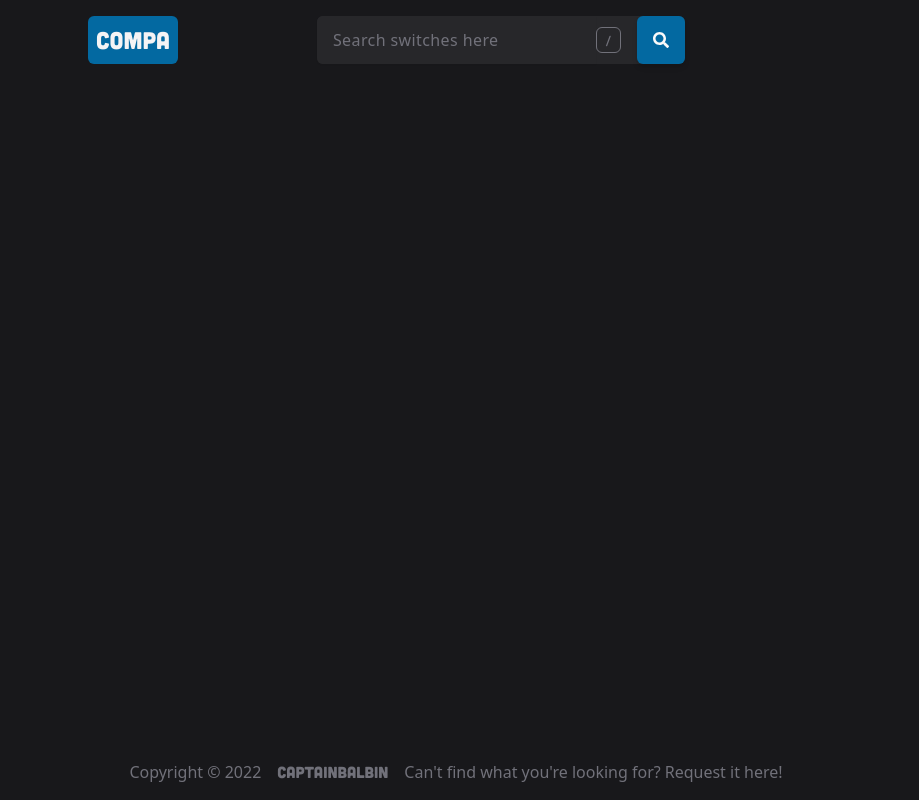
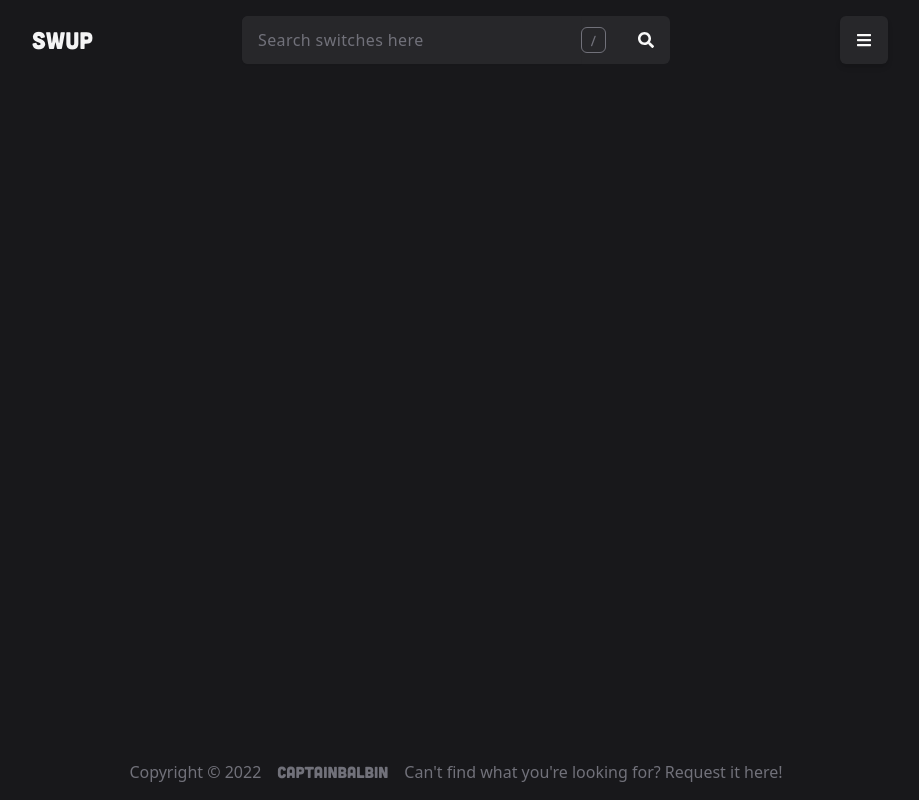
Before and after one commit to captainbalbin/compal, a Next.js app: page /search in a window 1280 px wide. Shown: the whole page, without its empty margins (184-1103 px from the left). Built offline with nearby package versions, Linux system fonts and the light colour scheme.

Commit message:
Fix layour and update alt header

```diff
--- a/src/components/ExploreSection.js
+++ b/src/components/ExploreSection.js
@@ -1,9 +1,5 @@
 const ExploreSection = () => {
-  return (
-    <div layoutId="explore" className="bg-blue-500">
-      hello
-    </div>
-  )
+  return <div className="bg-blue-500">hello</div>
 }
 
 export default ExploreSection
--- a/src/components/Header.js
+++ b/src/components/Header.js
@@ -9,14 +9,11 @@ const Header = () => {
     <div className="w-full flex justify-center bg-zinc-900">
       <Link href="/" passHref>
         <div
-          layoutId="logo"
-          initial={{ scale: 0.8, opacity: 0 }}
-          animate={{ scale: 1, opacity: 1 }}
-          className={`flex place-items-center bg-sky-700 text-zinc-100 font-footer rounded-md  hover:cursor-pointer mt-4 ${
+          className={`flex place-items-center text-zinc-100 font-footer rounded-md  hover:cursor-pointer mt-4 ${
             breakpointSm ? 'text-2xl p-2' : 'text-4xl p-4'
           }`}
         >
-          <h1>COMPA</h1>
+          <h1>Switchup</h1>
         </div>
       </Link>
     </div>
--- a/src/components/HeaderAlt.js
+++ b/src/components/HeaderAlt.js
@@ -1,27 +1,34 @@
 import Link from 'next/link'
 import { useMediaQuery } from '../hooks/useMediaQuery'
 import { breakpoints } from '../utils/constants'
+import MenuButton from './MenuButton'
 import SearchBar from './SearchBar'
-import SearchButton from './SearchButton'
 
 const HeaderAlt = () => {
-  const breakpointLg = useMediaQuery(breakpoints.large)
-  const breakpointSm = useMediaQuery(breakpoints.small)
+  const breakpointMd = useMediaQuery(breakpoints.medium)
 
   return (
-    <div className="w-full p-4 flex justify-between place-items-center">
+    <div
+      className={`w-full gap-2 grid ${
+        breakpointMd
+          ? 'grid-rows-1 grid-flow-row place-items-center'
+          : 'grid-cols-4 grid-flow-col p-4'
+      }`}
+    >
       <Link href="/" passHref>
-        <div
-          layoutId="logo"
-          className="flex place-items-center bg-sky-700 text-zinc-100 font-footer rounded-md p-2 hover:cursor-pointer"
-        >
-          <h1 className="text-2xl">COMPA</h1>
+        <div className="flex place-items-center text-zinc-100 font-footer rounded-md p-2 hover:cursor-pointer">
+          <h1 className="text-2xl">Swup</h1>
         </div>
       </Link>
-      <div className={breakpointLg ? 'w-96' : 'w-1/2'}>
-        {breakpointSm ? <SearchButton /> : <SearchBar />}
+      <div className={`${breakpointMd ? 'w-full flex gap-2' : 'col-span-2'}`}>
+        <SearchBar />
+        {breakpointMd && <MenuButton />}
       </div>
-      <div />
+      {!breakpointMd && (
+        <div className="col-span-1 flex place-content-end">
+          <MenuButton />
+        </div>
+      )}
     </div>
   )
 }
--- /dev/null
+++ b/src/components/MenuButton.js
@@ -0,0 +1,14 @@
+import { FaBars } from 'react-icons/fa'
+
+const MenuButton = () => {
+  return (
+    <button
+      className="bg-zinc-800 text-zinc-50 h-12 justify-center pl-4 pr-4 rounded-md shadow-md hover:bg-sky-700 focus:outline-none focus:bg-sky-600"
+      type="submit"
+    >
+      <FaBars size="16" />
+    </button>
+  )
+}
+
+export default MenuButton
--- a/src/components/PageWrapper.js
+++ b/src/components/PageWrapper.js
@@ -10,12 +10,12 @@ const PageWrapper = ({ children }) => {
     <div
       className={`flex flex-col items-center h-screen ${
         breakpointSm
-          ? 'pl-8 pr-8'
+          ? 'pl-4 pr-4'
           : breakpointMd
-          ? 'pl-16 pr-16'
+          ? 'pl-10 pr-10'
           : breakpointLg
-          ? 'pl-32 pr-32'
-          : 'pl-64 pr-64'
+          ? 'pl-24 pr-24'
+          : 'pl-48 pr-48'
       } bg-zinc-900 text-zinc-100`}
     >
       {children}
--- a/src/components/SearchBar.js
+++ b/src/components/SearchBar.js
@@ -70,12 +70,7 @@ const SearchBar = () => {
   }, [handleKeyDown])
 
   return (
-    <div
-      layoutId="search"
-      initial={{ opacity: 0 }}
-      animate={{ opacity: 1 }}
-      className="w-full gap-4 text-zinc-300 relative"
-    >
+    <div className="w-full gap-4 text-zinc-300 relative">
       <div>
         <form
           className="flex place-items-center w-full bg-zinc-800 rounded-md"
--- a/src/components/SearchButton.js
+++ b/src/components/SearchButton.js
@@ -3,7 +3,7 @@ import { FaSearch } from 'react-icons/fa'
 const SearchButton = () => {
   return (
     <button
-      className="bg-sky-700 text-zinc-50 h-12 justify-center pl-4 pr-4 rounded-md shadow-md hover:bg-sky-600 focus:outline-none focus:bg-sky-600"
+      className="text-zinc-50 h-12 justify-center pl-4 pr-4 rounded-md hover:bg-sky-600 focus:outline-none focus:bg-sky-600"
       type="submit"
     >
       <FaSearch size="16" />
--- a/src/pages/index.js
+++ b/src/pages/index.js
@@ -14,10 +14,6 @@ const Home = () => {
       </ContentWrapper>
       <Footer />
     </PageWrapper>
-
-    // <div className="flex flex-col items-center h-screen bg-zinc-900">
-
-    // </div>
   )
 }
 
--- a/tailwind.config.js
+++ b/tailwind.config.js
@@ -13,12 +13,12 @@ module.exports = {
       full: '100%',
       screen: 'calc(var(--vh) * 100)',
     }),
-    minHeight: (theme) => ({
-      0: '0',
-      ...theme('spacing'),
-      full: '100%',
-      screen: 'calc(var(--vh) * 100)',
-    }),
+    // minHeight: (theme) => ({
+    //   0: '0',
+    //   ...theme('spacing'),
+    //   full: '100%',
+    //   screen: 'calc(var(--vh) * 100)',
+    // }),
   },
   plugins: [],
 }
```
